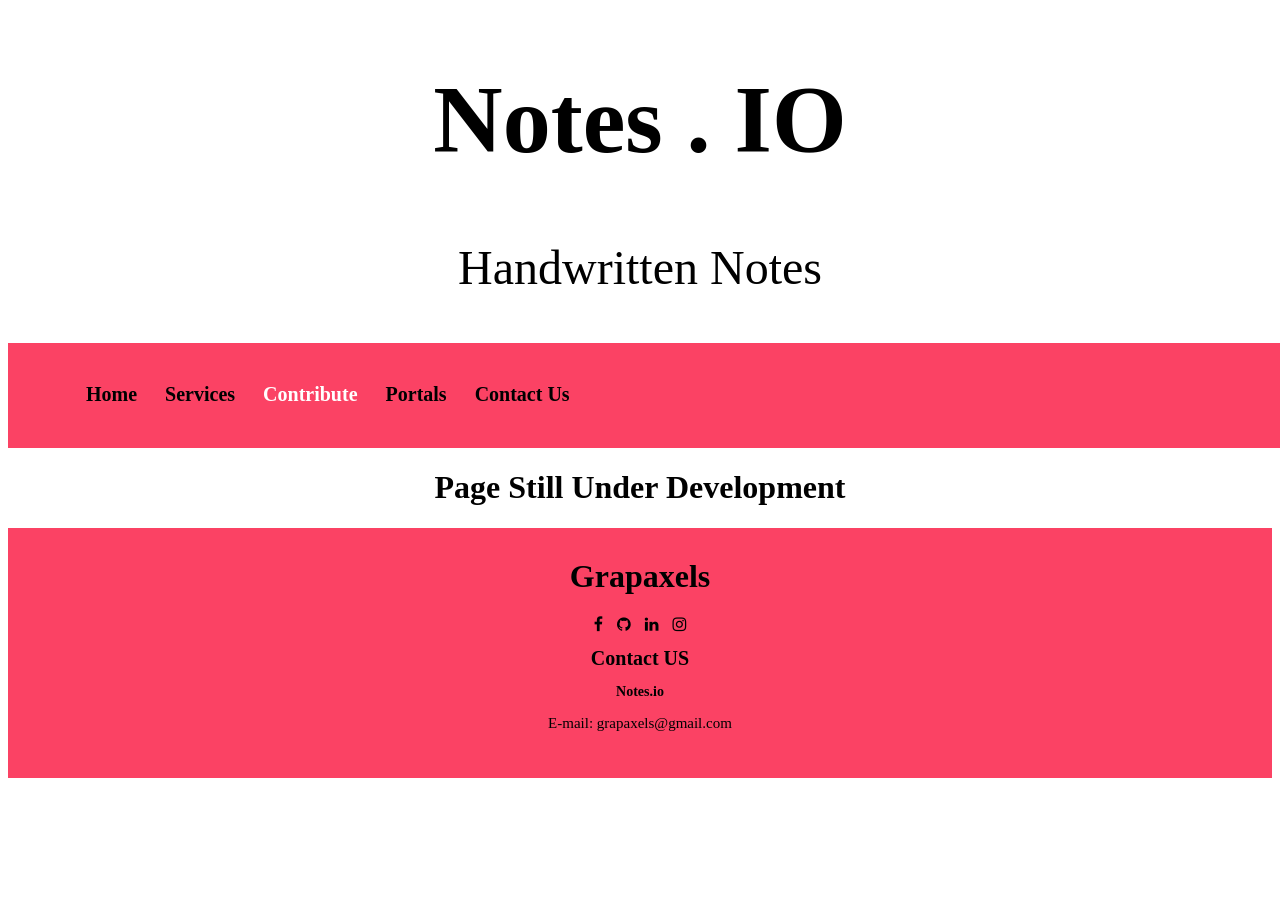
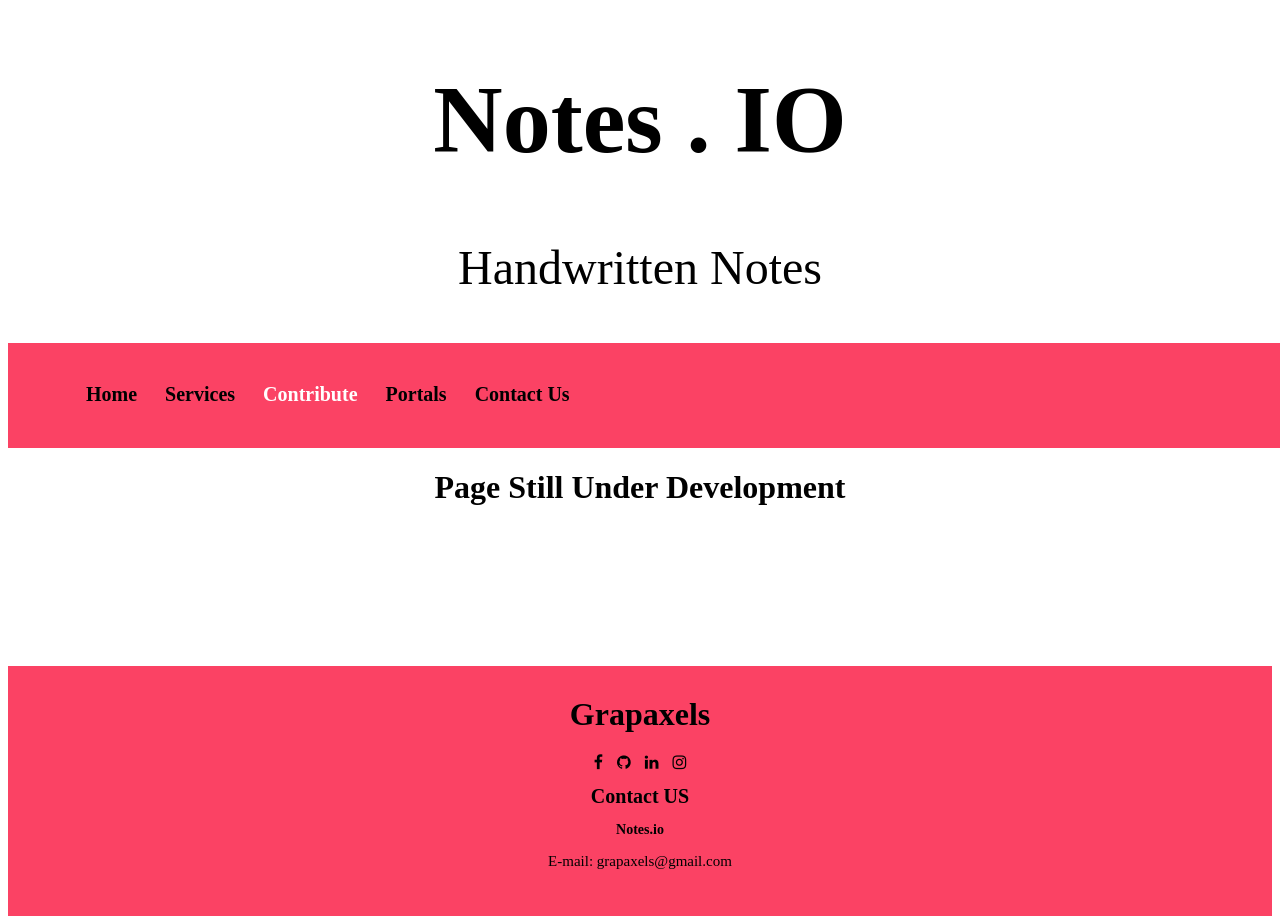
Before and after one commit to Grapaxels/Notes-.-io, a plain HTML site: page page7.html in a window 1280 px wide. Shown: the top 924 px of the page. Before the commit the page ends 800 px from the top, so only its background shows below. Drawn offline with Linux system fonts and the light colour scheme.

Commit message:
notes.io

```diff
--- a/page7.html
+++ b/page7.html
@@ -26,7 +26,7 @@
     </header>
     <!--------Body---------->
     <div>
-        <h1 style="text-align: center;">Page Still Under Development</h1>
+        <h1 style="text-align: center;">Page Still Under Development</h1><br><br><br><br><br><br><br>
         </div>
     <!---Footer---->
         <footer>
```
Also changed, not shown: index.html (+1 -1 lines), page8.html (+2 -1 lines), page9.html (+2 -1 lines).
